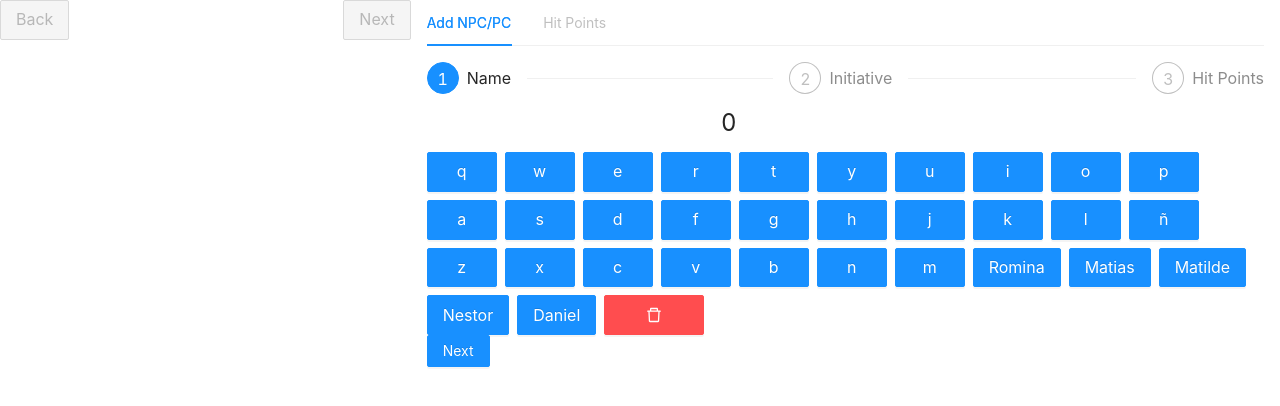
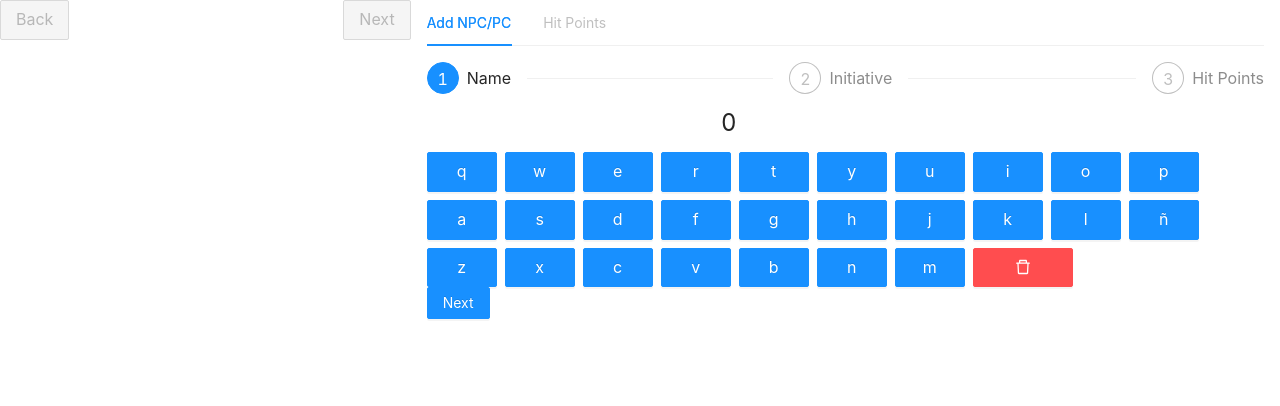
Before and after one commit to santiagoclv/dnd-combat-tracker, a React (Create React App) app: page / in a window 1280 px wide. Shown: the top 406 px of the page. Built offline with nearby package versions, Linux system fonts and the light colour scheme.

Commit message:
players by param

```diff
--- a/src/Name/index.js
+++ b/src/Name/index.js
@@ -31,17 +31,11 @@ const buttonLetters = [
     { value : "b", type: "writeInputName" },
     { value : "n", type: "writeInputName" },
     { value : "m", type: "writeInputName" },
-
-    { value : "Romina", type: "writeInputName" },
-    { value : "Matias", type: "writeInputName" },
-    { value : "Matilde", type: "writeInputName" },
-    { value : "Nestor", type: "writeInputName" },
-    { value : "Daniel", type: "writeInputName" },
 ];
 
-function Keyboard({dispatch}) {
+function Keyboard({dispatch, extraWords}) {
     return (
-        buttonLetters.map(({ type, value, Icon }) => {
+        buttonLetters.concat(extraWords).map(({ type, value, Icon }) => {
             return (
                 <Col key={value}>
                     <Button
@@ -57,6 +51,11 @@ function Keyboard({dispatch}) {
 }
 
 export default function Name({dispatch, state}) {
+    const queryString = window.location.search;
+    const urlParams = new URLSearchParams(queryString);
+    const players_param = urlParams.get('players') ? urlParams.get('players')  : null;
+    const players = players_param?.split(",")?.map( ply => ({ value : ply, type: "writeInputName" })) ?? [];
+
     return <>
             <Row gutter={[16, 16]} justify="center">
                 <Col span={8} >
@@ -67,7 +66,7 @@ export default function Name({dispatch, state}) {
                 </Col>
             </Row>
             <Row gutter={[8, 8]}>
-                <Keyboard dispatch={dispatch} />
+                <Keyboard extraWords={players} dispatch={dispatch} />
                 <Col >
                     <Button
                         danger
```
